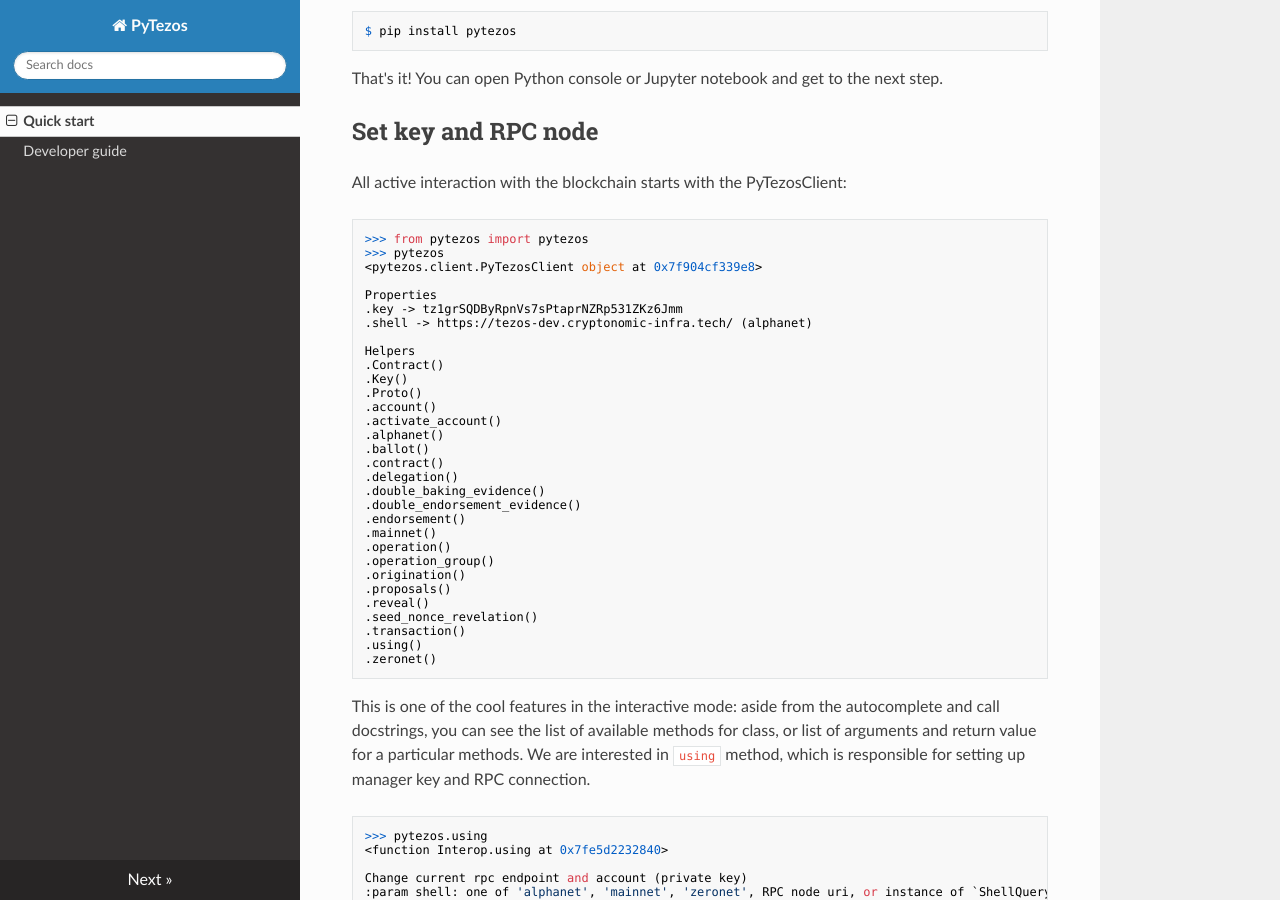
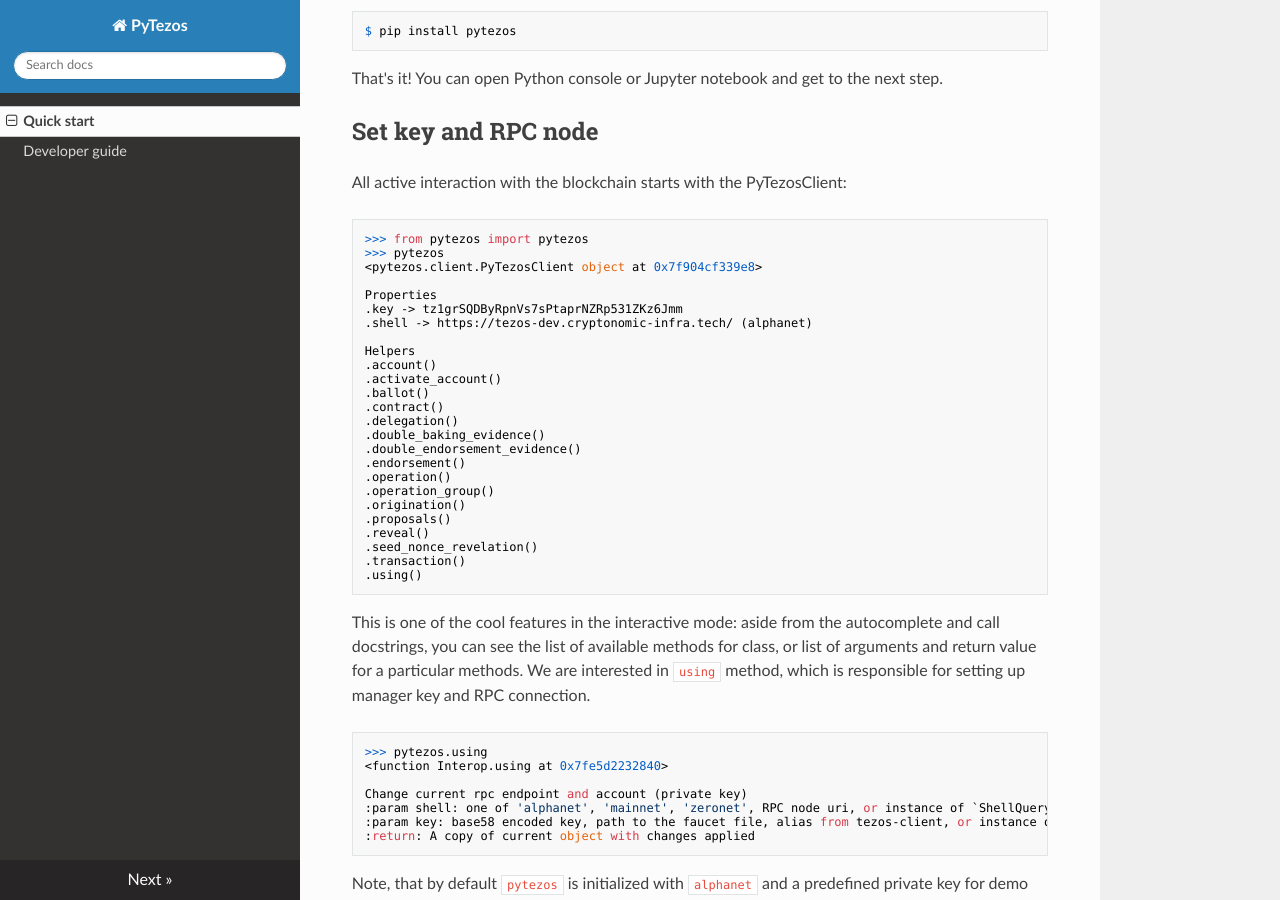
Before and after one commit to murbard/pytezos, an MkDocs documentation site: the page built from docs/index.md, in a window 1280 px wide and 900 px high, scrolled down 648 px. Built offline with MkDocs 1.6.1, drawn with Linux system fonts in a browser that asks for light colours; nearby versions of some CDN libraries.

Commit message:
update pytezos client helper list

````diff
--- a/docs/index.md
+++ b/docs/index.md
@@ -39,19 +39,14 @@
 .shell -> https://tezos-dev.cryptonomic-infra.tech/ (alphanet)
 
 Helpers
-.Contract()
-.Key()
-.Proto()
 .account()
 .activate_account()
-.alphanet()
 .ballot()
 .contract()
 .delegation()
 .double_baking_evidence()
 .double_endorsement_evidence()
 .endorsement()
-.mainnet()
 .operation()
 .operation_group()
 .origination()
@@ -60,7 +55,6 @@
 .seed_nonce_revelation()
 .transaction()
 .using()
-.zeronet()
 ```
 
 This is one of the cool features in the interactive mode: aside from the autocomplete and call docstrings,
````
Also changed, not shown: README.md (+0 -6 lines).
